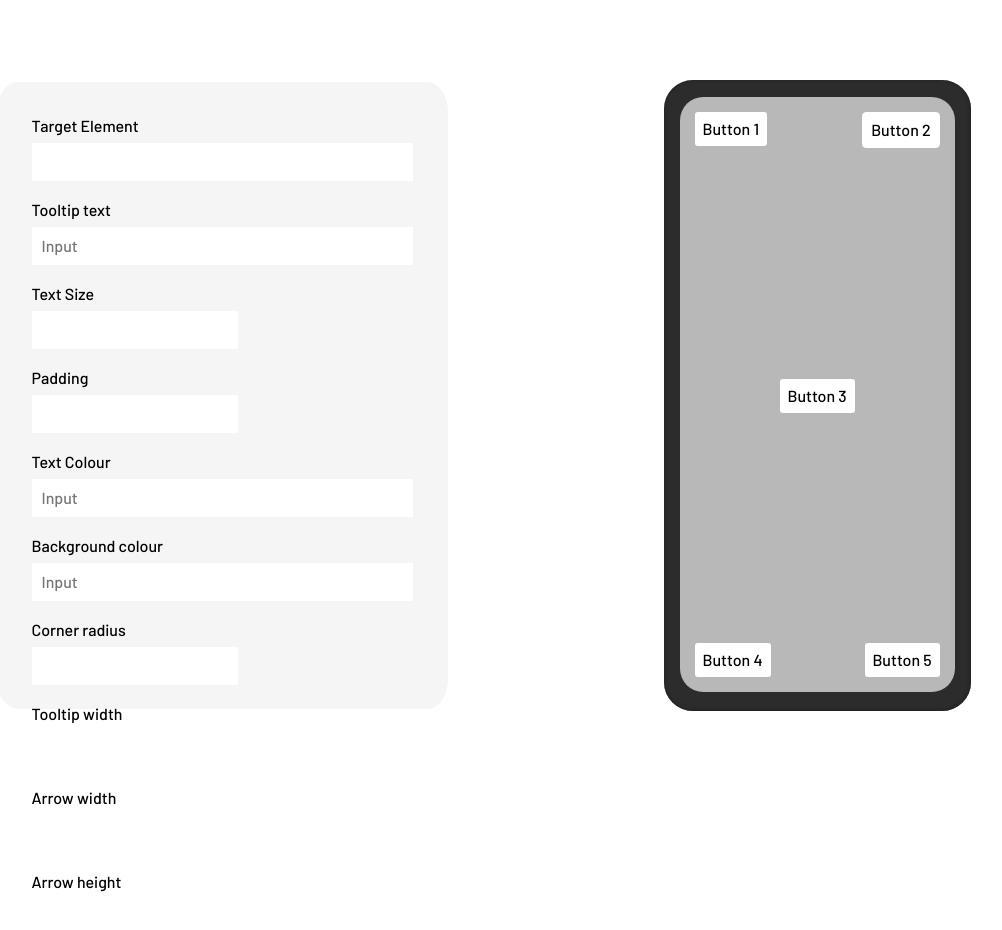
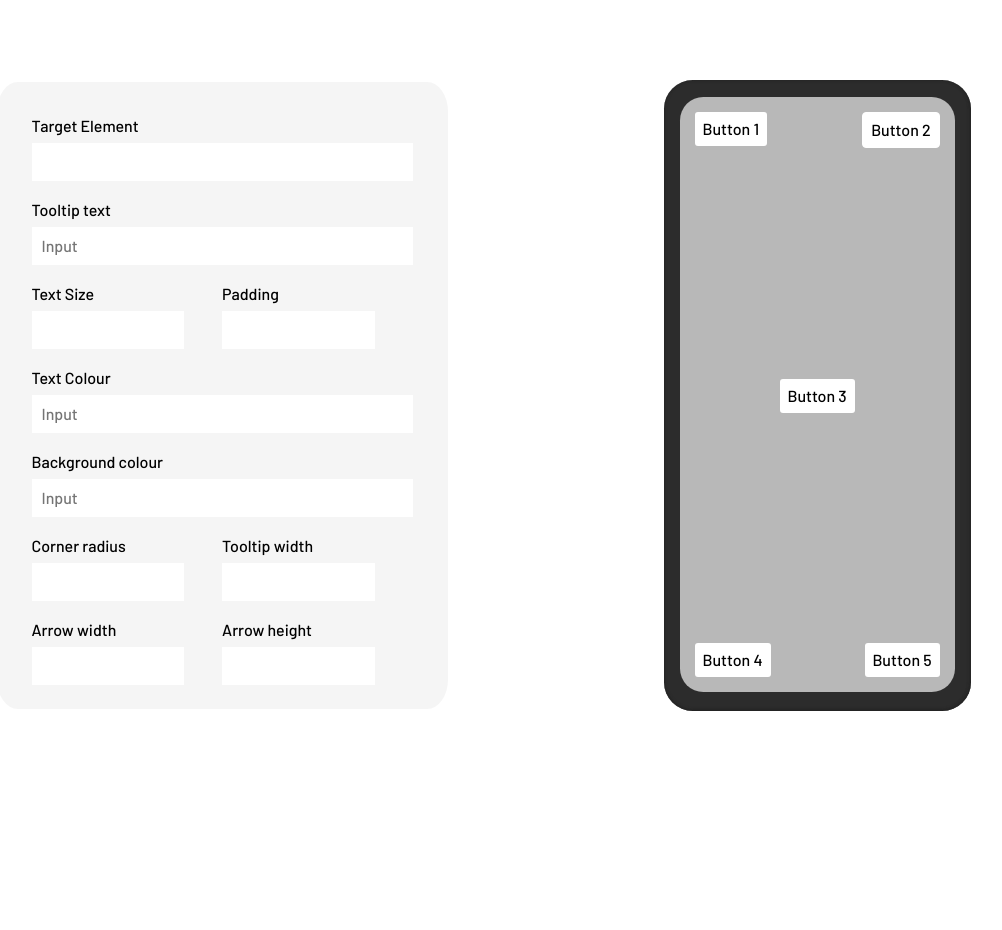
Before and after one commit to Raman-Singh-Shekhawat/Tooltip, a React (Create React App) app: page / in a window 1280 px wide. Shown: the top 930 px of the page, without its empty margins (139-1141 px from the left). After the commit the page ends 801 px from the top, so only its background shows below. Built offline with nearby package versions, Linux system fonts and the light colour scheme.

Commit message:
Flex issues resolved

```diff
--- a/src/Styles/Editor.css
+++ b/src/Styles/Editor.css
@@ -44,3 +44,23 @@ input[placeholer="input"]{
     margin-right: 20%;
     margin-left: 5%;
 }
+
+.C_TW{
+
+    display: flex;
+    justify-content: space-between;
+}
+
+.AW_AH{
+
+    display: flex;
+    justify-content: space-between;
+    flex-direction: row;
+    align-items: flex-end;
+}
+
+.TS_P{
+
+    display: flex;
+    justify-content: space-between;
+}
--- a/src/components/Editor.jsx
+++ b/src/components/Editor.jsx
@@ -15,6 +15,8 @@ function Editor() {
             <input type="text" name="" id="ToolTip_Text" placeholder='Input'/>
         </div>
 
+        <div className='TS_P'>
+
             <div className='Inline'>
                 <label htmlFor="Text_Size">Text Size</label> <br />
                 <input type="text" name="" id="Text_Size" />
@@ -24,6 +26,8 @@ function Editor() {
                 <label htmlFor="Padding">Padding</label> <br />
                 <input type="text" name="" id="Padding" />
             </div>
+        </div>
+
 
         <div>
             <label htmlFor="Text_Color">Text Colour</label> <br />
@@ -35,6 +39,7 @@ function Editor() {
             <input type="text" name="" id="Background_Color" placeholder='Input'/>
         </div>
 
+        <div className='C_TW'>
             <div className='Inline'>
                 <label htmlFor="Corner_Radius">Corner radius</label> <br />
                 <input type="text" name="" id="Corner_Radius" />
@@ -44,6 +49,11 @@ function Editor() {
                 <label htmlFor="ToolTip_Width">Tooltip width</label> <br />
                 <input type="text" name="" id="ToolTip_Width" />
             </div>
+        </div>
+
+
+
+        <div className='AW_AH'>
 
             <div className='Inline'>
                 <label htmlFor="Arrow_Width">Arrow width</label> <br />
@@ -54,6 +64,9 @@ function Editor() {
                 <label htmlFor="Arrow_Height">Arrow height</label> <br />
                 <input type="text" name="" id="Arrow_Height" />
             </div>
+
+        </div>
+
     </div>
     </>
   )
```
Lines whose indentation alone changed are shown as unchanged.
